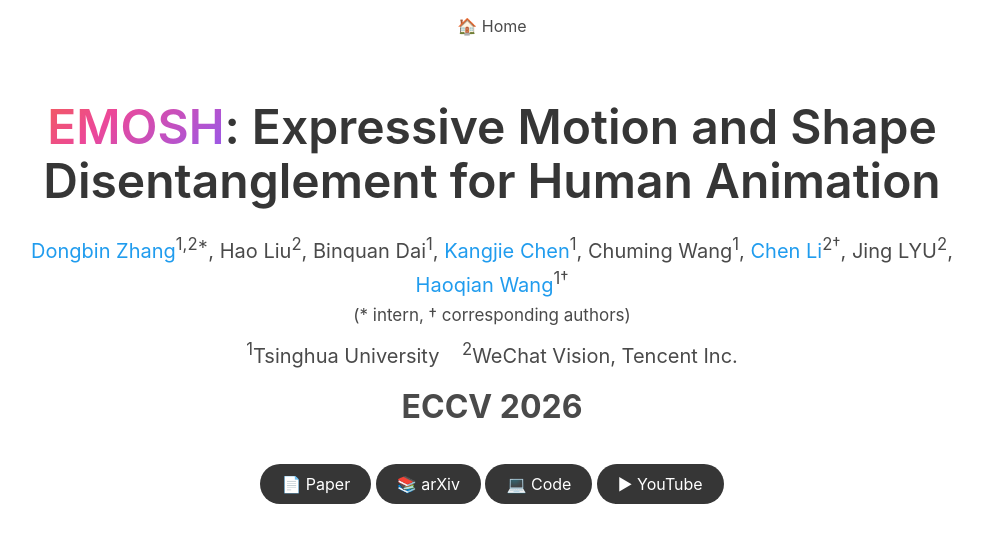
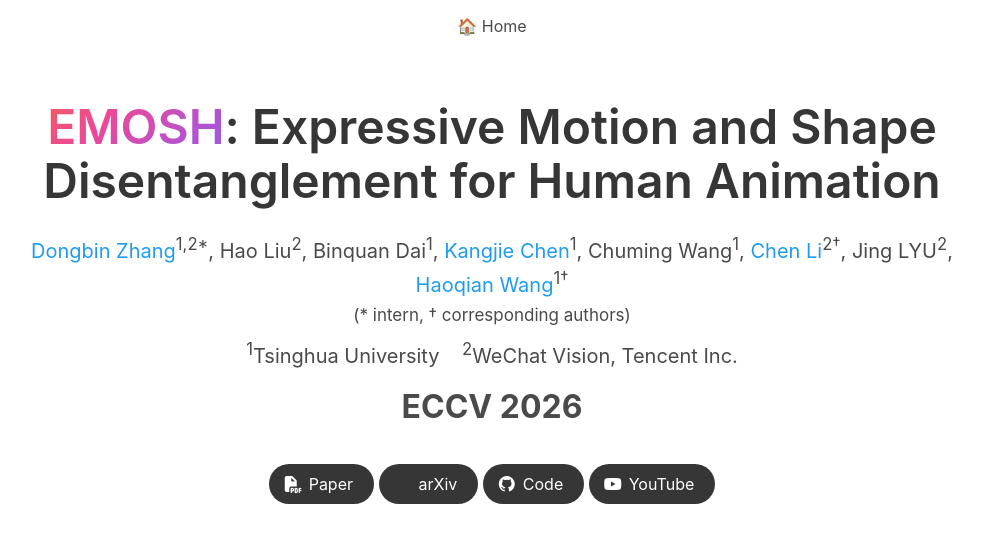
Before and after one commit to EastbeanZhang/EastbeanZhang.github.io, a Jekyll site: the page EMOSH/index.html, which Jekyll copies as it is, in a window 1280 px wide and 900 px high, cut to the strip 0-581 px from the top of the window. Shown: the top 543 px of the strip, without its empty margins (148-1130 px from the left). Built offline with Jekyll 4.4.1, drawn with Linux system fonts in a browser that asks for light colours; nearby versions of some CDN libraries; library files that are not in the unit come from our copies; a style sheet for code colours, icons or effects is not loaded.

Commit message:
Use Font Awesome icons for buttons like GUAVA
Co-Authored-By: Claude <noreply@anthropic.com>

```diff
--- a/EMOSH/index.html
+++ b/EMOSH/index.html
@@ -15,6 +15,8 @@
   <title>EMOSH - Project Page</title>
 
   <link rel="stylesheet" href="./static/css/bulma.min.css">
+  <link rel="stylesheet" href="./static/css/fontawesome.all.min.css">
+  <link rel="stylesheet" href="https://cdn.jsdelivr.net/gh/jpswalsh/academicons@1/css/academicons.min.css">
   <link rel="stylesheet" href="./static/css/index.css">
 
   <style>
@@ -109,10 +111,30 @@
           <div class="is-size-3" style="margin-top:12px;"><b>ECCV 2026</b></div>
           <div class="column has-text-centered" style="margin-top:16px;">
             <div class="publication-links">
-              <span class="link-block"><a href="./static/EMOSH_ECCV2026.pdf" class="external-link button is-normal is-rounded is-dark">📄 Paper</a></span>
-              <span class="link-block"><a href="https://arxiv.org/abs/xxxx.xxxxx" class="external-link button is-normal is-rounded is-dark">📚 arXiv</a></span>
-              <span class="link-block"><a href="https://github.com/EastbeanZhang/EMOSH" class="external-link button is-normal is-rounded is-dark">💻 Code</a></span>
-              <span class="link-block"><a href="https://youtu.be/xxxxxxxxxxx" class="external-link button is-normal is-rounded is-dark">▶ YouTube</a></span>
+              <span class="link-block">
+                <a href="./static/EMOSH_ECCV2026.pdf" class="external-link button is-normal is-rounded is-dark">
+                  <span class="icon"><i class="fas fa-file-pdf"></i></span>
+                  <span>Paper</span>
+                </a>
+              </span>
+              <span class="link-block">
+                <a href="https://arxiv.org/abs/xxxx.xxxxx" class="external-link button is-normal is-rounded is-dark">
+                  <span class="icon"><i class="ai ai-arxiv"></i></span>
+                  <span>arXiv</span>
+                </a>
+              </span>
+              <span class="link-block">
+                <a href="https://github.com/EastbeanZhang/EMOSH" class="external-link button is-normal is-rounded is-dark">
+                  <span class="icon"><i class="fab fa-github"></i></span>
+                  <span>Code</span>
+                </a>
+              </span>
+              <span class="link-block">
+                <a href="https://youtu.be/xxxxxxxxxxx" class="external-link button is-normal is-rounded is-dark">
+                  <span class="icon"><i class="fab fa-youtube"></i></span>
+                  <span>YouTube</span>
+                </a>
+              </span>
             </div>
           </div>
         </div>
```
